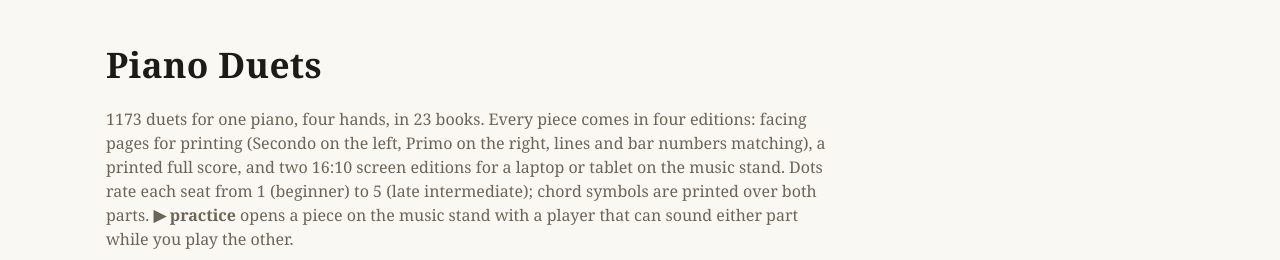
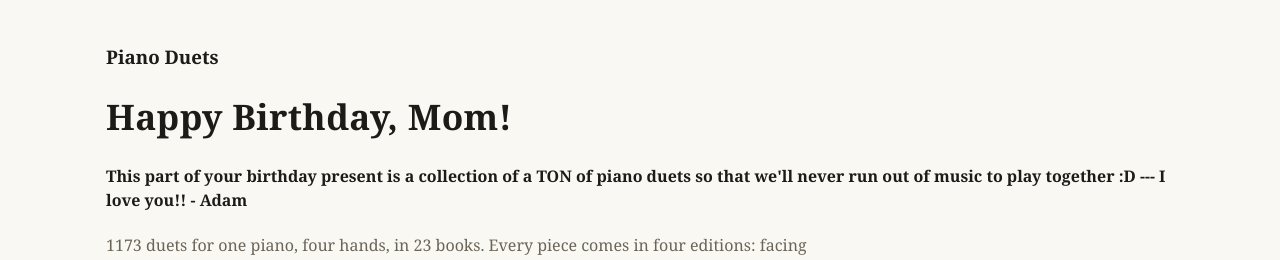
Before and after one commit to adamborecki/duets, a plain HTML site: page index.html in a window 1280 px wide. Shown: the top 260 px of the page. Drawn offline with Linux system fonts and the light colour scheme.

Commit message:
Modify headings and add birthday message
Updated headings and added a description for the birthday present.

```diff
--- a/index.html
+++ b/index.html
@@ -67,7 +67,9 @@ footer { margin-top:3em; color:var(--muted); font-size:.9rem; }
 </head>
 <body>
 <main>
-<h1>Piano Duets</h1>
+<h3>Piano Duets</h3>
+  <h1>Happy Birthday, Mom!</h1>
+  <h4>This part of your birthday present is a collection of a TON of piano duets so that we'll never run out of music to play together :D  --- I love you!! - Adam</h4>
 <p class="lede">1173 duets for one piano, four hands, in 23 books. Every piece comes in four
 editions: facing pages for printing (Secondo on the left, Primo on the right, lines and bar numbers matching),
 a printed full score, and two 16:10 screen editions for a laptop or tablet on the music stand.
```
